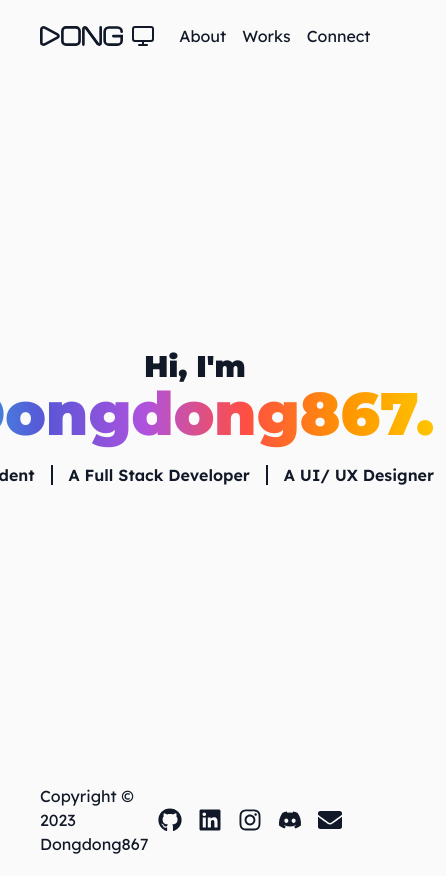
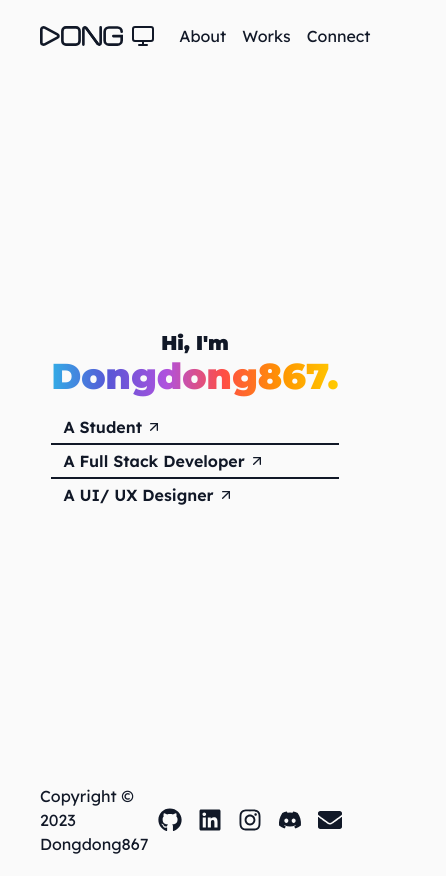
Before and after one commit to dongdong867/dongdong867.dev, a Next.js app: page / in a window 390 px wide. Shown: the whole page, 446 px wide, since content can reach past the window. Built offline with nearby package versions, Linux system fonts and the light colour scheme.

Commit message:
feat(home): add responsive design

```diff
--- a/app/page.tsx
+++ b/app/page.tsx
@@ -1,39 +1,70 @@
 import TranslatableContext from "@/components/translatable-context";
 import { Separator } from "@/components/ui/separator";
 import Link from "next/link";
+import { FiArrowUpRight } from "react-icons/fi";
 
 export default function Home() {
   return (
     <div className="w-screen h-[calc(100vh-7.25rem)] text-center flex justify-center place-items-center">
       <div>
-        <div className="font-display font-black -space-y-4  cursor-default">
-          <div className="text-3xl">Hi, I'm</div>
-          <div className="h-full text-6xl leading-normal text-transparent bg-title-gradient bg-clip-text">
+        <div className="font-display font-black -space-y-2 cursor-default md:-space-y-4">
+          <div className="text-xl md:text-3xl">Hi, I'm</div>
+          <div
+            className="
+              h-full
+              text-4xl text-transparent
+              leading-normal
+              bg-title-gradient bg-clip-text
+              md:text-6xl md:leading-normal"
+          >
             Dongdong867.
           </div>
         </div>
-        <div className="h-max flex justify-center place-items-center space-x-1 font-semibold">
+        <div
+          className="
+            w-full h-max
+            m-auto
+            font-semibold
+            flex justify-center place-items-center
+            max-sm:flex-col max-sm:place-items-start
+            max-sm:mt-2
+            md:space-x-1"
+        >
           <TranslatableContext className="text-base px-3 py-1">
             <Link href={"/student"} className="cursor-none">
-              A Student
+              <div className="w-full flex justify-between place-items-center space-x-1 sm:hidden">
+                <div>A Student</div>
+                <FiArrowUpRight />
+              </div>
+              <div className="max-sm:hidden">A Student</div>
             </Link>
           </TranslatableContext>
           <Separator
             orientation="vertical"
-            className="w-0.5 h-5 bg-foreground"
+            className="w-0.5 h-5 bg-foreground max-sm:hidden"
           />
+          <Separator className="w-full h-0.5 bg-foreground sm:hidden" />
           <TranslatableContext className="text-base px-3 py-1">
             <Link href={"/fullstack"} className="cursor-none">
-              A Full Stack Developer
+              <div className="w-full flex justify-between place-items-center space-x-1 sm:hidden">
+                <div>A Full Stack Developer</div>
+                <FiArrowUpRight />
+              </div>
+              <div className="max-sm:hidden">A Full Stack Developer</div>
             </Link>
           </TranslatableContext>
           <Separator
             orientation="vertical"
-            className="w-0.5 h-5 bg-foreground"
+            className="w-0.5 h-5 bg-foreground max-sm:hidden"
           />
+          <Separator className="w-full h-0.5 bg-foreground sm:hidden" />
           <TranslatableContext className="text-base px-3 py-1">
             <Link href={"/uiux"} className="cursor-none">
-              A UI/ UX Designer
+              <div className="w-full flex justify-between place-items-center space-x-1 sm:hidden">
+                <div>A UI/ UX Designer</div>
+                <FiArrowUpRight />
+              </div>
+              <div className="max-sm:hidden">A UI/ UX Designer</div>
             </Link>
           </TranslatableContext>
         </div>
```
